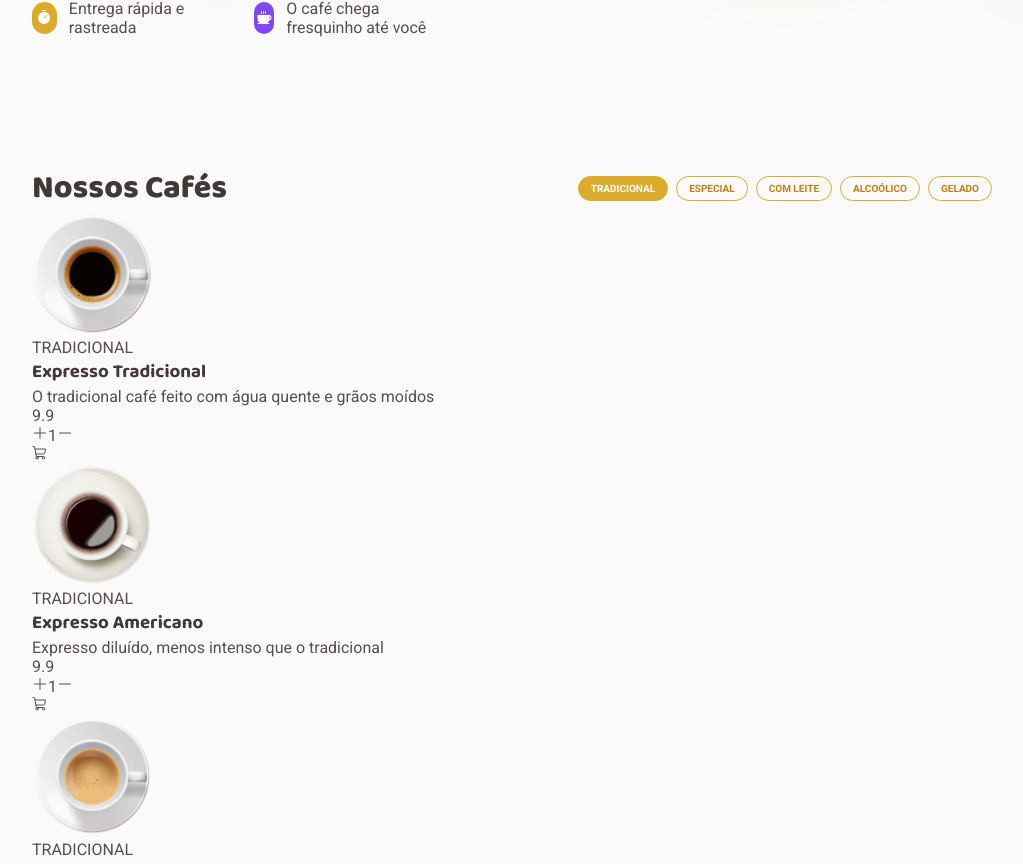
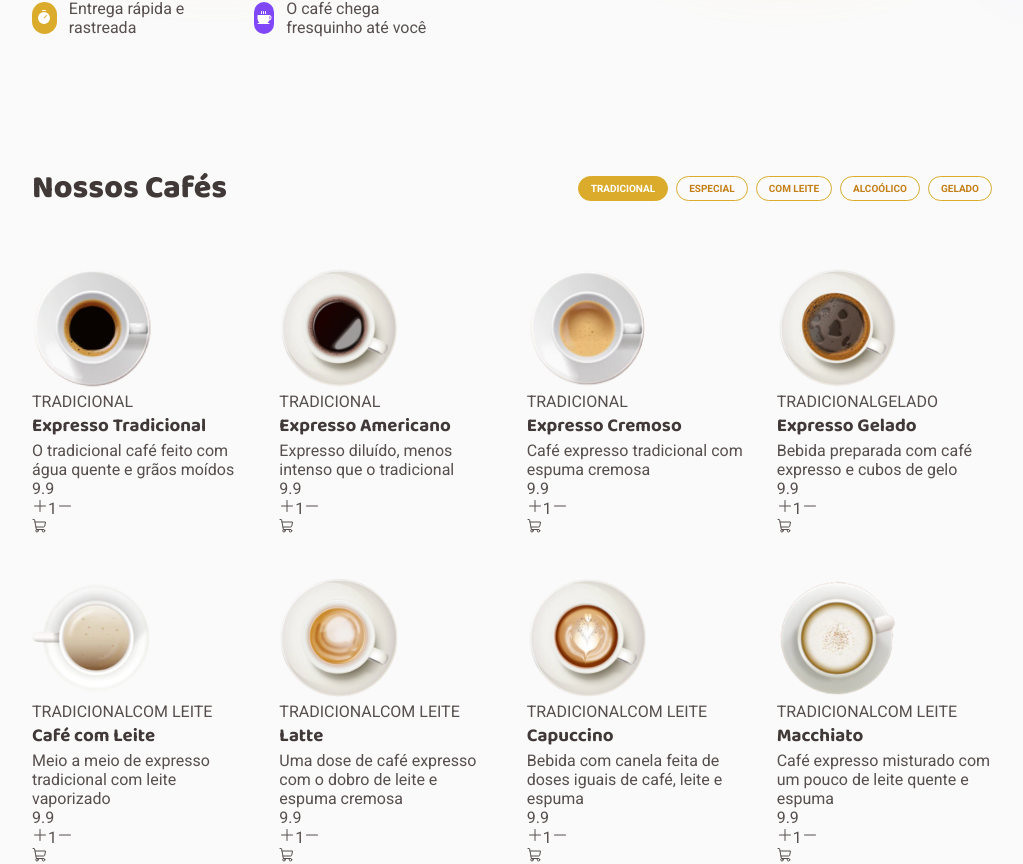
Before and after one commit to hbenvenutti/kaffee-lieferung, a React (Vite) app: page / in a window 1280 px wide. Shown: the part 637-1501 px from the top of the page, without its empty margins (128-1151 px from the left). Built offline with nearby package versions, Linux system fonts and the light colour scheme.

Commit message:
feat(coffee list): implementada a estilização em grid

```diff
--- a/src/pages/home/components/coffee-list/styles.ts
+++ b/src/pages/home/components/coffee-list/styles.ts
@@ -10,6 +10,7 @@ export const Container = styled.div`
   flex-direction: column;
 
   padding: 2rem 10rem;
+  gap: 3.375rem;
 
   .title {
     display: flex;
@@ -25,6 +26,13 @@ export const Container = styled.div`
   .filters {
     display: flex;
     gap: 0.5rem;
+  }
+
+  .list {
+    display: grid;
+    grid-template-columns: 1fr 1fr 1fr 1fr;
+    row-gap: 2.5rem;
+    column-gap: 2rem;
   }
 `;
 
```
